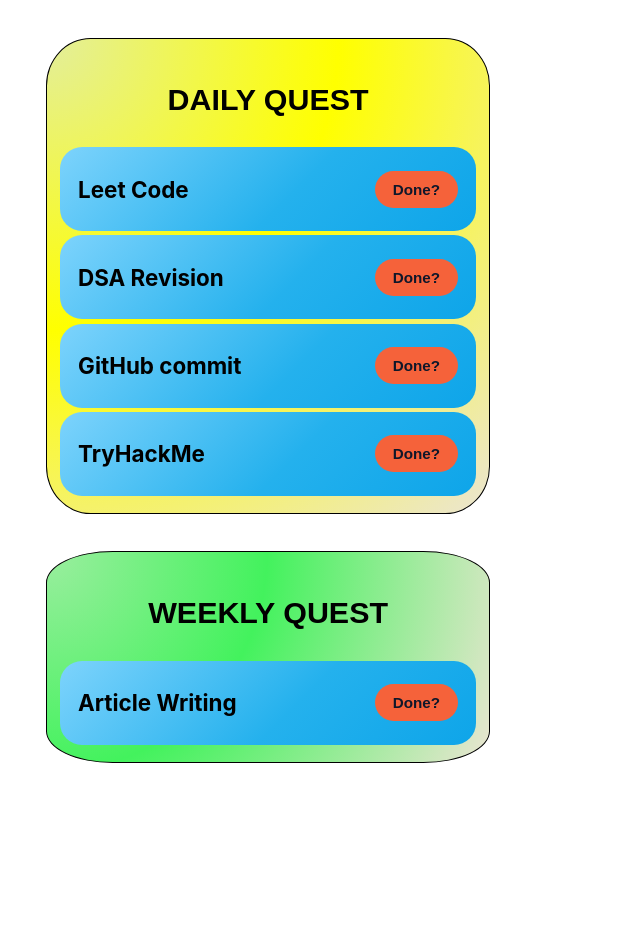
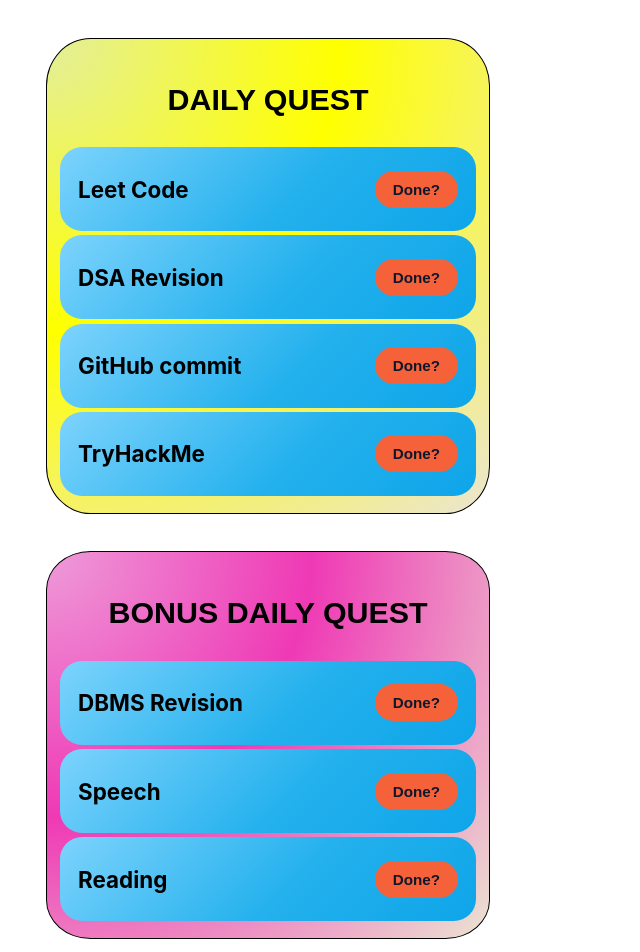
Before and after one commit to Arumparithi42/Solo-Leveling, a React (Vite) app: page / in a window 1280 px wide. Shown: the top 952 px of the page, without its empty margins (0-640 px from the left). Before the commit the page ends 801 px from the top, so only its background shows below. Built offline with nearby package versions, Linux system fonts and the light colour scheme.

Commit message:
Added Bonus Daily Quest

```diff
--- a/src/App.css
+++ b/src/App.css
@@ -11,6 +11,25 @@
   border-radius: 10%;
 }
 .dailyQuest p{
+  font-size: 1.9rem;
+  font-weight : 750;
+  display : flex;
+  justify-content: center;
+
+}
+
+.bonusDailyQuest{
+  border : 1px solid ;
+  width : 33%;
+  font-family: sans-serif;
+  /* background: rgb(236, 238, 68); */
+  background: radial-gradient(circle at top left, #ee9bd9 0%, rgb(239, 57, 181) 45%, #ebe5d2 100%);
+
+  margin : 3%;
+  padding : 1%;
+  border-radius: 10%;
+}
+.bonusDailyQuest p{
   font-size: 1.9rem;
   font-weight : 750;
   display : flex;
--- a/src/App.jsx
+++ b/src/App.jsx
@@ -1,5 +1,6 @@
 import "./App.css";
 import DailyQuest from "./DailyQuest"
+import BonusDailyQuest from "./BonusDailyQuest";
 import WeeklyQuest from "./WeeklyQuest"
 import Practice from "./Practices";
 function App() {
@@ -7,6 +8,7 @@
   return (
    <>
    <DailyQuest></DailyQuest>
+   <BonusDailyQuest></BonusDailyQuest>
    {/* <Practice></Practice> */}
     <WeeklyQuest></WeeklyQuest>
    </>
--- /dev/null
+++ b/src/BonusDailyQuest.jsx
@@ -0,0 +1,12 @@
+import TodoTemplate from "./TodoTemplate";
+function BonusDailyQuest(){
+    return(
+        <div className = "bonusDailyQuest">
+            <p>BONUS DAILY QUEST</p>
+        <TodoTemplate msg = "DBMS Revision"> </TodoTemplate>
+        <TodoTemplate msg = "Speech"> </TodoTemplate>
+        <TodoTemplate msg = "Reading"> </TodoTemplate>
+        </div>
+    )
+}
+export default BonusDailyQuest;
```
